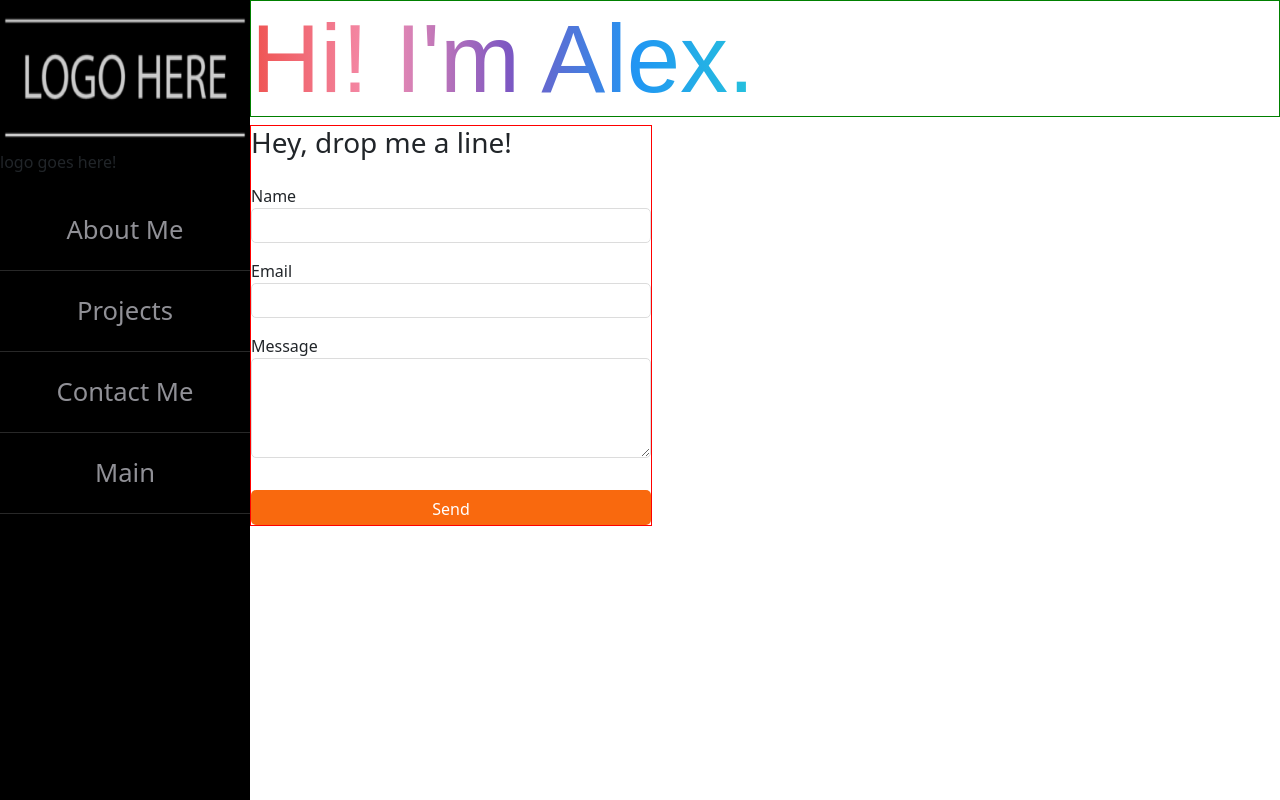
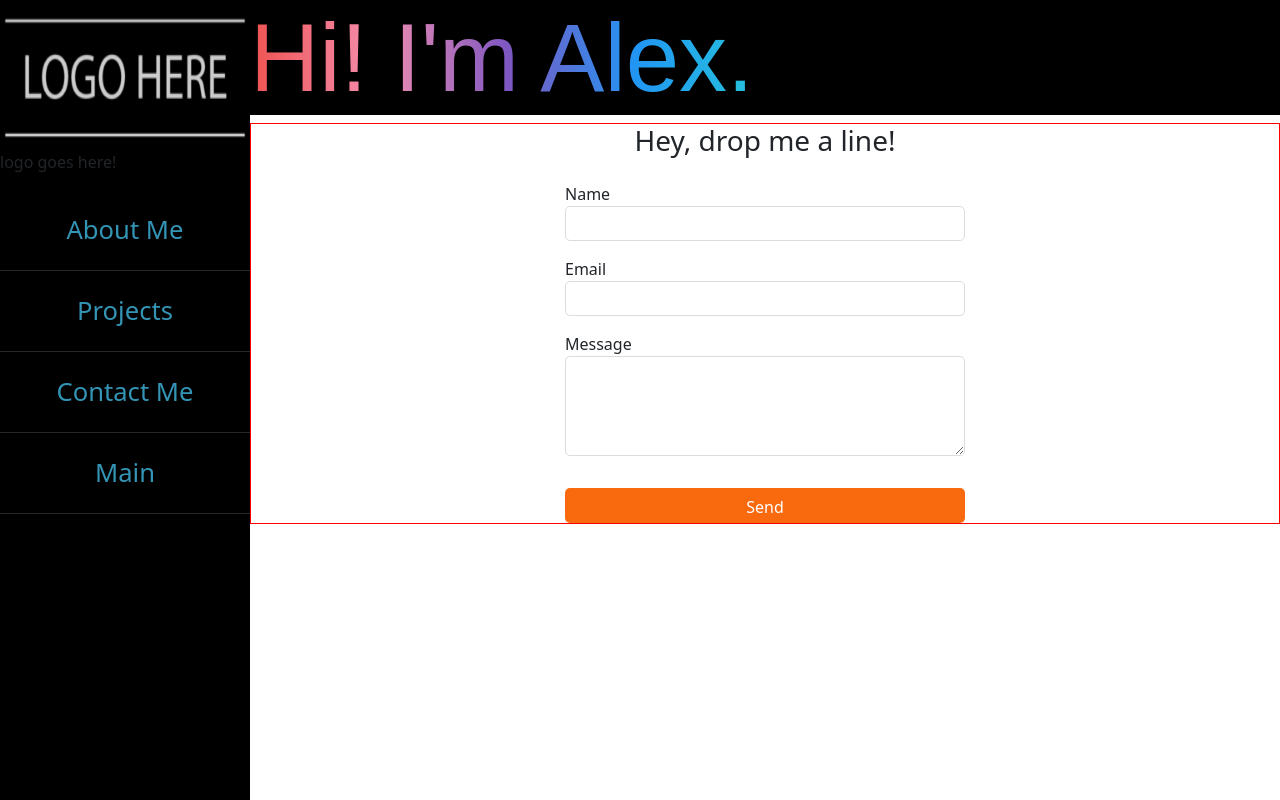
Before and after one commit to alexiusvdt/profile, a React (Create React App) app: page /contact-me in a window 1280 px wide. Built offline with nearby package versions, Linux system fonts and the light colour scheme.

Commit message:
styling changes to flexbox, removing overall container & relying on individual item positioning

```diff
--- a/src/components/ContactMe.js
+++ b/src/components/ContactMe.js
@@ -25,7 +25,7 @@ export const ContactForm = () => {
 
   return (
     <>
-    <h3>Hey, drop me a line! </h3>
+    <h3 style={{textAlign: "center"}}>Hey, drop me a line! </h3>
     <StyledContactForm>
     <form ref={form} onSubmit={sendEmail}>
       <label>Name</label>
--- a/src/components/Header.js
+++ b/src/components/Header.js
@@ -62,7 +62,8 @@ const H1 = styled.h1 `
   font-family: sans-serif;
   font-size: 6rem;
   background: linear-gradient(to right, #ef5350, #f48fb1, #7e57c2, #2196f3, #26c6da, #43a047, #eeff41, #f9a825, #ff5722);
+  background-clip: border-box ;
   -webkit-background-clip: text;
   -webkit-text-fill-color: transparent;
-  border: 1px solid green;
+  /* border: 1px solid green; */
 `
--- a/src/components/PageControl.js
+++ b/src/components/PageControl.js
@@ -15,8 +15,8 @@ function PageControl(){
 
   return (
     <Router>
-      <Header />
-      <Container>
+      <Div1><Header /></Div1>
+      {/* <Container> */}
         <Pane1>
           <Sidebar />
         </Pane1 >
@@ -28,15 +28,19 @@ function PageControl(){
           <Route path="/contact-me" element={<ContactForm />} />
       </Routes>
         </Pane2>
-      </Container>
+      {/* </Container> */}
     </Router>
   );
 }
 
 export default PageControl;
-const Container = styled.div`
-  display: flex;
-`;
+
+// STYLES
+
+// don't need this
+// const Container = styled.div`
+//   display: flex;
+// `;
 
 // if changin width here, also adjust width of header
 // todo: make panel weight a state effect
@@ -52,3 +56,7 @@ const Pane2 = styled.div`
   border: 1px solid red;
   margin-left: 250px;
 `;
+
+const Div1 = styled.div`
+  background-color: black;
+`;
--- a/src/components/Sidebar.js
+++ b/src/components/Sidebar.js
@@ -21,7 +21,7 @@ export default Sidebar;
 
 const NavLink = styled(Link)`
   font-size: 1.6rem;
-  color: #909096;
+  color: #3394b5;
   -webkit-transition: color 0.3s, background-color 0.3s;
   -o-transition: color 0.3s, background-color 0.3s;
   transition: color 0.3s, background-color 0.3s;
```
